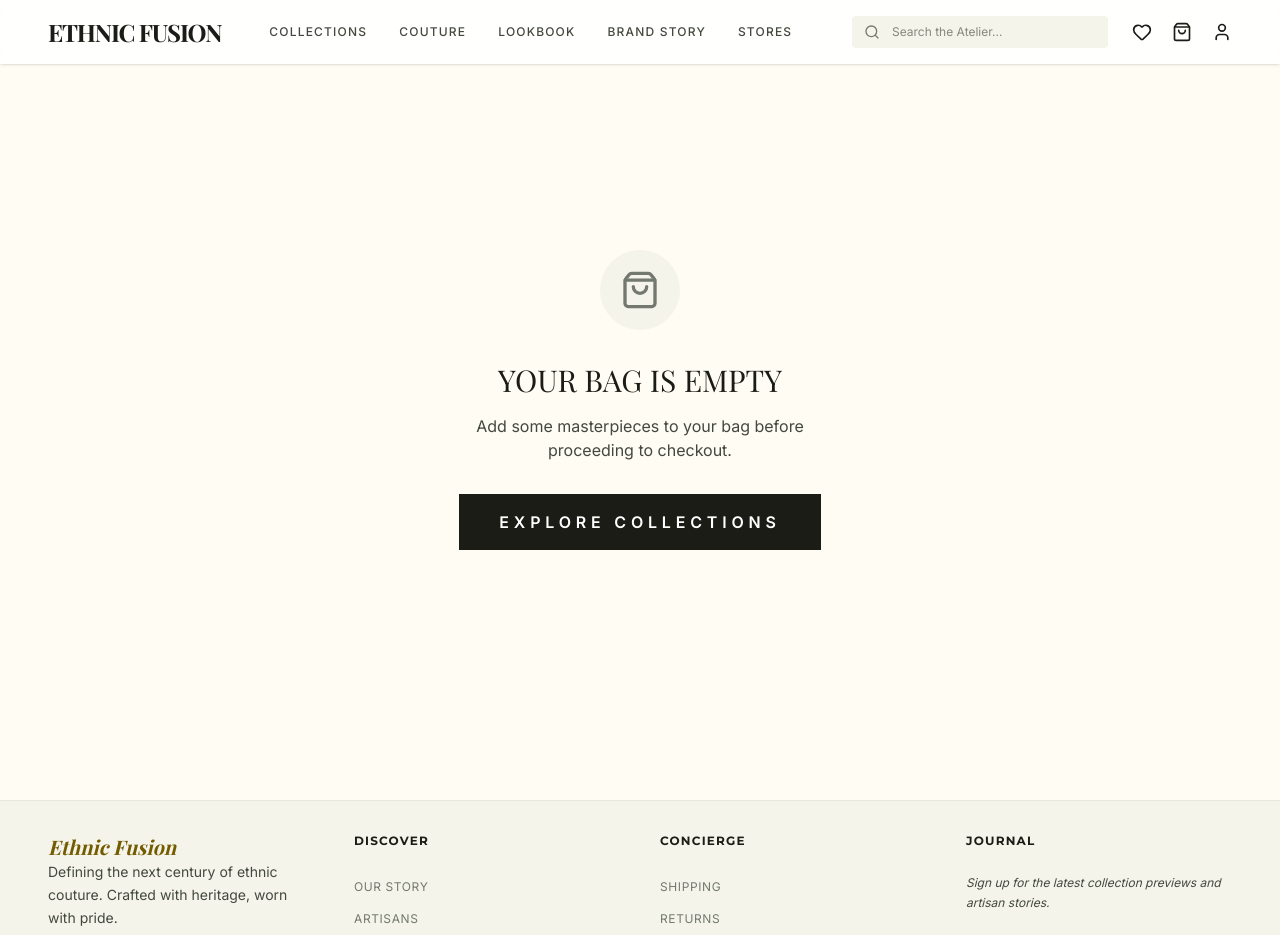
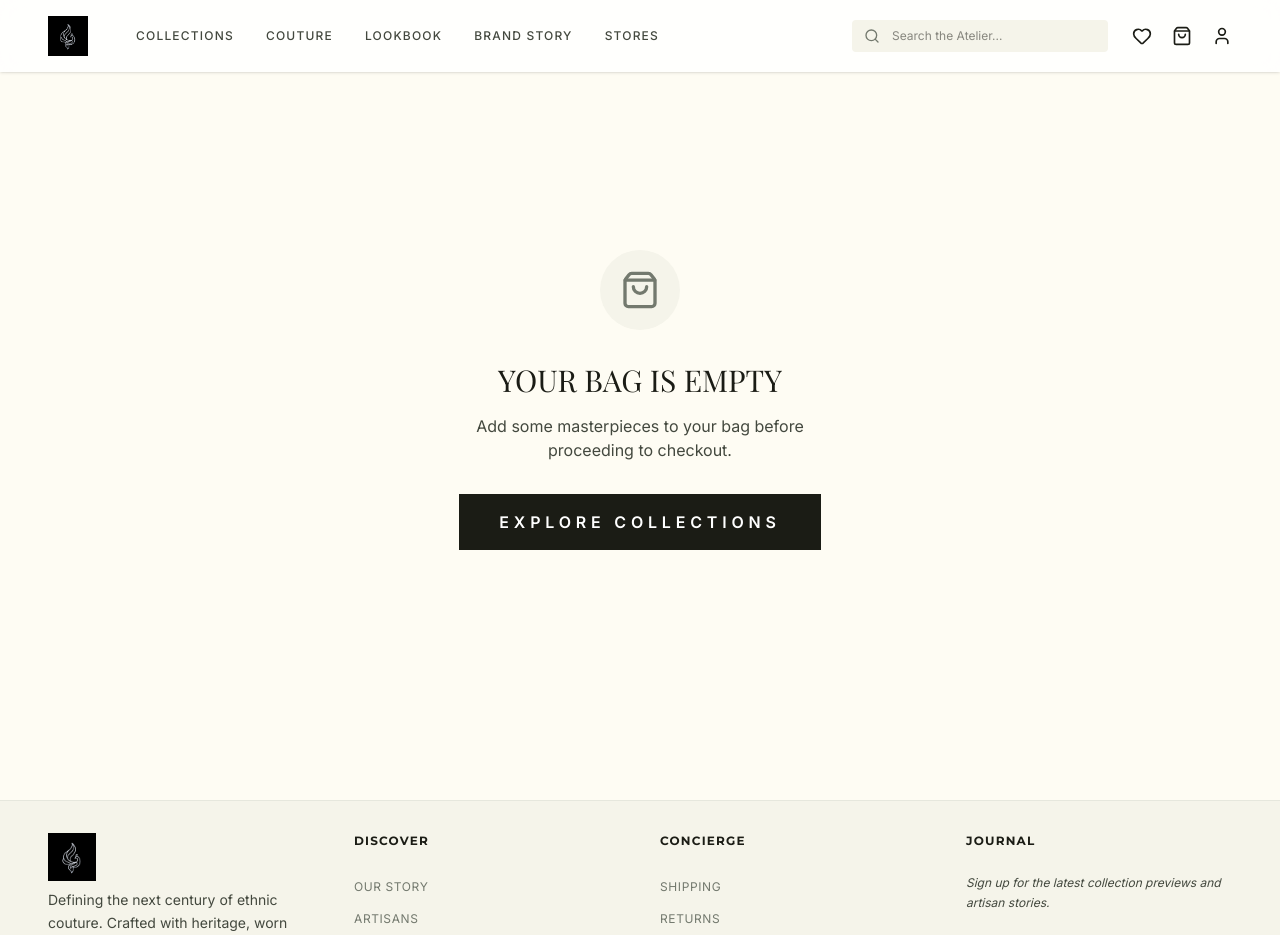
Before and after one commit to 12vaibhav/Ethnic-Fusion, a React (Vite) app: page /checkout in a window 1280 px wide. Shown: the top 935 px of the page. Built offline with nearby package versions, Linux system fonts and the light colour scheme; a web font is replaced by a local one.

Commit message:
feat: add logo to navbar and footer, update brand title in browser tab

```diff
--- a/index.html
+++ b/index.html
@@ -3,7 +3,7 @@
   <head>
     <meta charset="UTF-8" />
     <meta name="viewport" content="width=device-width, initial-scale=1.0" />
-    <title>My Google AI Studio App</title>
+    <title>Ethnic Fusion</title>
   </head>
   <body>
     <div id="root"></div>
--- a/src/components/Footer.tsx
+++ b/src/components/Footer.tsx
@@ -21,7 +21,7 @@ export default function Footer() {
             className="font-headline text-2xl md:text-xl font-bold text-tertiary italic focus-visible:outline-2 focus-visible:outline-offset-4 focus-visible:outline-tertiary"
             aria-label="Ethnic Fusion Home"
           >
-            Ethnic Fusion
+            <img src="/Assets/Logo/Logo.png" alt="Ethnic Fusion" className="h-10 md:h-12 w-auto object-contain mb-2" />
           </Link>
           <p className="font-body text-sm text-on-surface-variant leading-relaxed max-w-xs">
             Defining the next century of ethnic couture. Crafted with heritage, worn with pride.
--- a/src/components/Navbar.tsx
+++ b/src/components/Navbar.tsx
@@ -72,7 +72,7 @@ export default function Navbar({ isCartOpen, setIsCartOpen, isWishlistOpen, setI
               isScrolled || !isHome ? 'text-primary' : 'text-white'
             )}
           >
-            Ethnic Fusion
+            <img src="/Assets/Logo/Logo.png" alt="Ethnic Fusion" className="h-8 md:h-10 w-auto object-contain" />
           </Link>
           <div className="hidden lg:flex gap-8" role="list">
             {navLinks.map((link) => (
@@ -162,7 +162,7 @@ export default function Navbar({ isCartOpen, setIsCartOpen, isWishlistOpen, setI
             className="fixed inset-0 bg-white z-[110] flex flex-col p-8"
           >
             <div className="flex justify-between items-center mb-12">
-              <span className="font-headline text-xl font-bold text-primary italic uppercase whitespace-nowrap">Ethnic Fusion</span>
+              <img src="/Assets/Logo/Logo.png" alt="Ethnic Fusion" className="h-8 w-auto object-contain" />
               <button
                 onClick={() => setIsMobileMenuOpen(false)}
                 aria-label="Close Mobile Menu"
```
Also changed, not shown: Assets/Logo/Logo.png (added), public/Assets/Logo/Logo.png (added).
